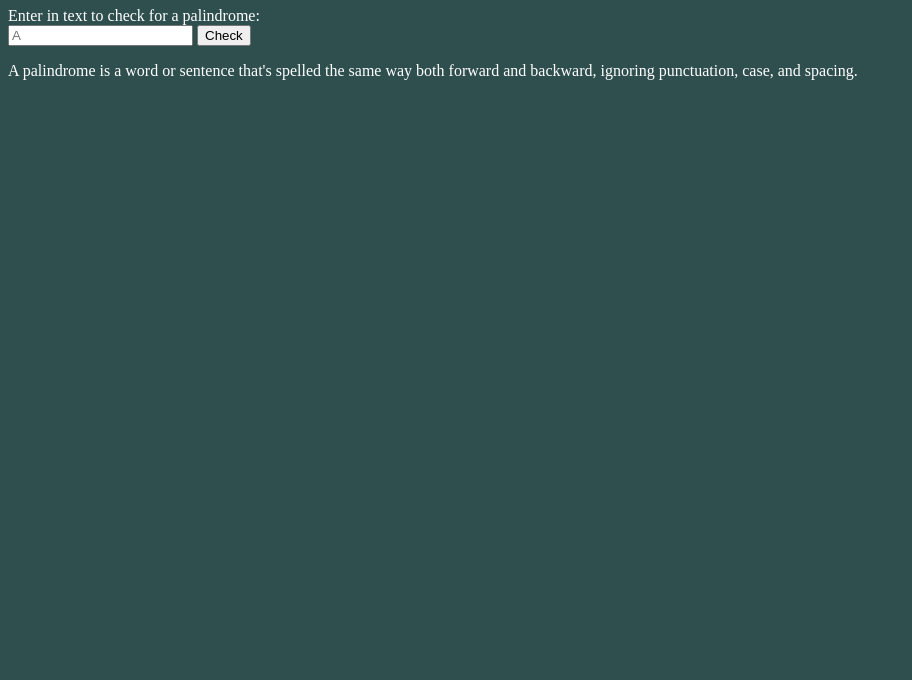
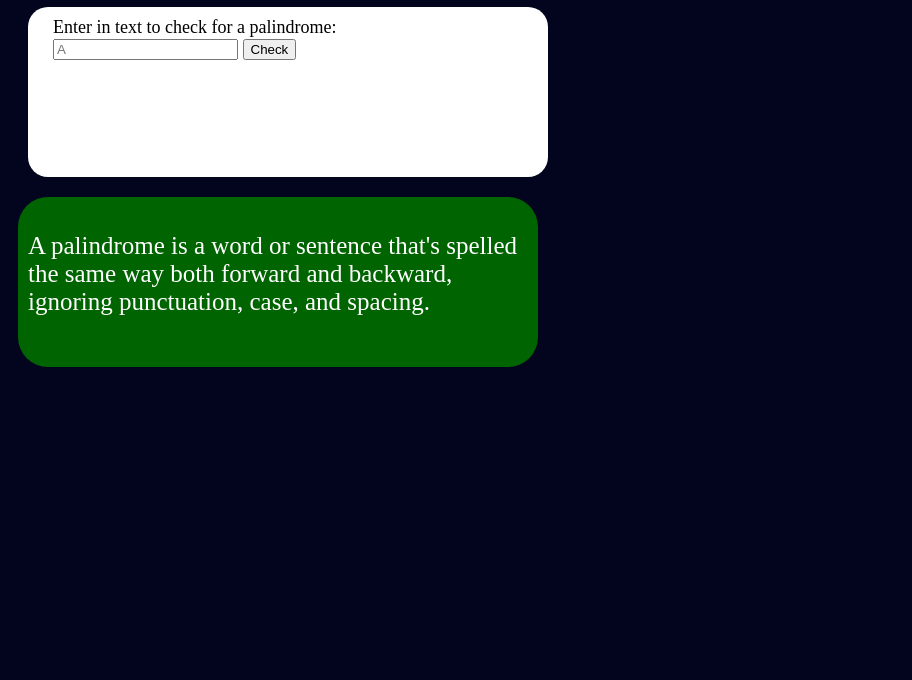
Before and after one commit to chalolowa/palindrome-checker, a plain HTML site: page index.html in a window 1280 px wide. Shown: the part 120-800 px from the top of the page, without its empty margins (0-912 px from the left). Drawn offline with Linux system fonts and the light colour scheme.

Commit message:
On branch main  Changes to be committed: 	modified:   index.html 	modified:   styles.css

```diff
--- a/index.html
+++ b/index.html
@@ -10,7 +10,7 @@
     <h2>freeCodeCamp</h2>
     <h1>Is is a Palindrome?</h1>
     <div class="container">
-      <div>
+      <div class="input-area">
         <div>
           <label>Enter in text to check for a palindrome:</label>
           <div>
@@ -20,7 +20,7 @@
           <p id="result"></p>
         </div>
       </div>
-      <div>
+      <div class="explainer">
         <p> A palindrome is a word or sentence that's spelled the same way both forward and backward, ignoring punctuation, case, and spacing.</p>
       </div>
     </div>
--- a/styles.css
+++ b/styles.css
@@ -1,4 +1,27 @@
 body {
-    background: darkslategray;
+    background: #03051f;
     color: #ffff;
 }
+.input-area {
+    background: #ffff;
+    color: #000;
+    width: 500px;
+    height: 150px;
+    margin: 20px;
+    padding: 10px;
+    outline: #000;
+    border-radius: 20px;
+    font-size: large;
+    text-indent: 15px;
+}
+.explainer {
+    background: darkgreen;
+    color: #ffff;
+    margin: 10px;
+    padding: 10px;
+    height: 150px;
+    width: 500px;
+    outline: darkgreen;
+    border-radius: 30px;
+    font-size: 25px;
+}
```
